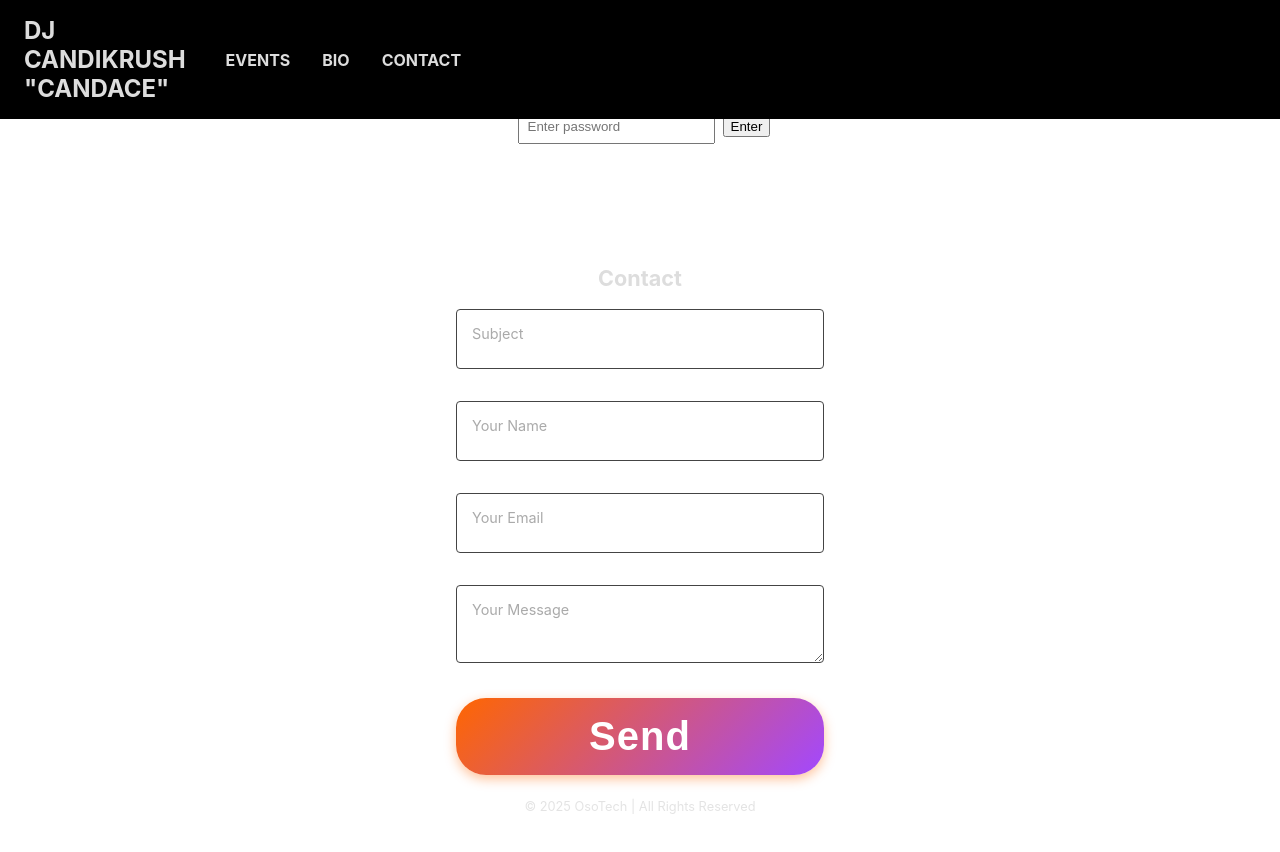
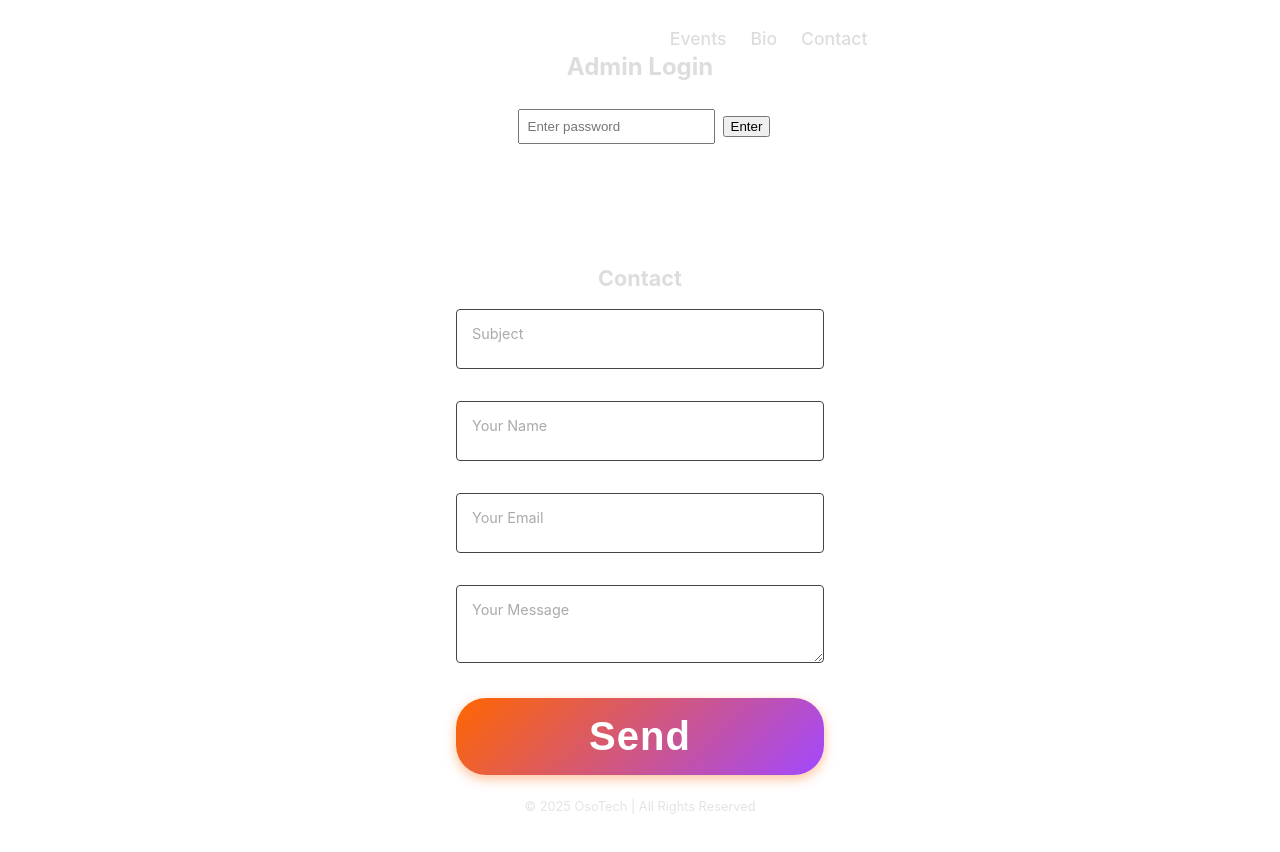
Before and after one commit to Jeff-Shango/Dj-CandiKrush, a React (Create React App) app: page /admin in a window 1280 px wide. Shown: the top 852 px of the page. Built offline with nearby package versions, Linux system fonts and the light colour scheme; grey boxes are pictures that could not be loaded; what @sanity/vision, sanity would draw is missing.

Commit message:
updating landing page styling and navbar

```diff
--- a/src/pages/LandingPage.jsx
+++ b/src/pages/LandingPage.jsx
@@ -34,15 +34,15 @@ const LandingPage = () => {
     <>
       <div className="landing-page">
         {/* Event Slider */}
-        <div
-  className="event-slider-background"
-  style={{
-    backgroundImage: events.length
-      ? `url(${events[currentIndex]?.image})`
-      : "none",
-    }}
+        {events.length > 0 && (
+  <img
+    className="event-image"
+    src={events[currentIndex]?.image}
+    alt={events[currentIndex]?.title}
     onClick={handleImageClick}
-></div>
+  />
+)}
+
 
 <div className="event-caption" onClick={handleImageClick}>
   <h2>{events[currentIndex]?.title}</h2>
@@ -58,14 +58,15 @@ const LandingPage = () => {
 <div className="floating-player">
   <iframe
     title="MixCloud"
+
     width="100%"
     height="60"
     src="https://www.mixcloud.com/widget/iframe/?hide_cover=1&mini=1&feed=%2FDjCandikrush%2F"
     frameBorder="0"
     allow="autoplay"
   ></iframe>
+</div>
 
-    </div>
 
 
 
@@ -110,7 +111,7 @@ const LandingPage = () => {
               >
                 ✕
               </button>
-              <h2>Full Bio</h2>
+              <h2>Bio</h2>
               <p>
                 DJ Candikrush began her career at the tender age of 12 being
                 inspired and trained by legends like Grand Wizard Theodore and
--- a/src/styles/App.css
+++ b/src/styles/App.css
@@ -26,6 +26,9 @@
 }
 
 html, body {
+  overflow-x: hidden;
+  margin: 0;
+  padding:0;
   overflow-x: hidden;
 }
 
--- a/src/styles/LandingPage.css
+++ b/src/styles/LandingPage.css
@@ -20,7 +20,7 @@ padding: var(--space-md) var(--space-sm);
   max-width: 1000px;         /* Keeps it from stretching too wide on desktops */
   margin: 0 auto;            /* ✨ Centers it horizontally */
   min-height: 60vh;
-  background-size: cover;
+  background-size: contain;
   background-position: center;
   background-repeat: no-repeat;
   cursor: pointer;
@@ -121,15 +121,17 @@ display: flex;
 
 .event-image {
   width: 100%;
-max-width: 900px; /* ← was 600px */
+  max-width: 1000px;
   height: auto;
   display: block;
   margin: 0 auto;
-border-radius: var(--space-xs);
-box-shadow: 0 4px 10px rgba(0, 0, 0, 0.3);
+  border-radius: 20px;
+  box-shadow: 0 0 20px rgba(0, 0, 0, 0.4);
+  object-fit: contain;
   cursor: pointer;
   transition: filter 0.3s ease;
 }
+
 
 @media (max-width: 768px) {
 .event-image {
@@ -215,6 +217,28 @@ display: block;
 
 .short-bio-mobile {
 display: none;
+position: relative;
+}
+
+.short-bio-mobile::after {
+  content: "";
+  position: absolute;
+  bottom: 0;
+  left: 0;
+  right: 0;
+  height: 2rem;
+  background: linear-gradient(to top, var(--primary-color), transparent);
+  pointer-events: none;
+}
+
+.short-bio-mobile p {
+  display: -webkit-box;
+  -webkit-line-clamp: 3; /* or 2 if you want it tighter */
+  line-clamp: 3;
+  -webkit-box-orient: vertical;
+  overflow: hidden;
+  text-overflow: ellipsis;
+  max-height: 5.4em; /* fallback for non-webkit */
 }
 
 /* Show mobile version only on tablets and smaller */
@@ -244,6 +268,54 @@ transition: color 0.3s ease;
 color: var(--secondary-color);
 }
 
+.full-bio-overlay {
+  position: fixed;
+  top: 0;
+  left: 0;
+  z-index: 9999;
+  width: 100%;
+  height: 100%;
+  background: rgba(0, 0, 0, 0.95); /* or use var(--primary-color) if you want */
+  display: flex;
+  justify-content: center;
+  align-items: center;
+  overflow: auto; /* allows the content to scroll inside */
+  padding: var(--space-md);
+  backdrop-filter: blur(3px); /* optional for depth */
+}
+
+.full-bio-content {
+  background: var(--primary-color);
+  color: var(--text-color);
+  padding: var(--space-lg);
+  border-radius: 16px;
+  box-shadow: 0 0 30px rgba(0, 0, 0, 0.7);
+  max-width: 700px;
+  width: 100%;
+  max-height: 90vh;
+  overflow-y: auto;
+  position: relative;
+  text-align: left;
+}
+
+.close-btn {
+  position: absolute;
+  top: 1rem;
+  right: 1rem;
+  font-size: 2rem;
+  background: none;
+  border: none;
+  color: var(--highlight-color);
+  cursor: pointer;
+  z-index: 1;
+  transition: color 0.3s ease;
+}
+
+.close-btn:hover {
+  color: var(--accent-color);
+}
+
+
 
 
 /* 🎧 Music Player */
@@ -261,15 +333,31 @@ text-align: center;
   width: 100%;
   max-width: 350px;
   z-index: 999;
-  border-radius: var(--space-xs);
-  box-shadow: 0 0 20px rgba(0, 0, 0, 0.4);
+  border-radius: 100px;
+  /* border-radius: var(--space-xs); */
+  box-shadow: 0 0 20px rgba(255, 94, 194, 0.4); /* brighter glow */
   background: black;
   overflow: hidden;
+  transition: all 0.3s ease;
 }
 
 .floating-player iframe {
   width: 100%;
-  height: 60px; /* Match the iframe's height attribute */
+  height: 60px;
+  border-radius: 10px;
+}
+
+
+@keyframes pulse-outline {
+  0% {
+    box-shadow: 0 0 10px rgba(255, 94, 194, 0.2);
+  }
+  50% {
+    box-shadow: 0 0 20px rgba(255, 94, 194, 0.6);
+  }
+  100% {
+    box-shadow: 0 0 10px rgba(255, 94, 194, 0.2);
+  }
 }
 
 
@@ -280,7 +368,10 @@ text-align: center;
     position: static;
     width: 100%;
     margin-top: var(--space-md);
-  box-shadow: none;
+    margin-left: auto;
+    margin-right: auto;
+    box-shadow: 0 4px 10px rgba(255, 94, 194, 0.2); /* slight glow on mobile */
     border-radius: 0;
+    max-width: 600px;
   }
 }
--- a/src/styles/Navbar.css
+++ b/src/styles/Navbar.css
@@ -1,144 +1,118 @@
-/* 🎛 Navbar Base */
+/* styles/Navbar.css */
+
 .navbar {
   width: 100%;
-  background-color: #000;
-  padding: 1rem 1.5rem;
   position: fixed;
   top: 0;
-  left: 0;
   z-index: 1000;
-  transition: background 0.3s ease-in-out, box-shadow 0.3s ease-in-out;
+  /* background-color: var(--primary-color); */
+  background-color: transparent;
+  margin: 0 auto;
+  padding: 0.75rem 1rem;
+  transition: background-color 0.3s ease, box-shadow 0.3s ease;
+  box-shadow: none;
 }
 
-/* 🌫 Scroll Effect */
 .navbar.scrolled {
-  background: rgba(0, 0, 0, 0.85);
-  box-shadow: 0 4px 10px rgba(255, 0, 127, 0.5);
-  backdrop-filter: blur(6px);
+  box-shadow: 0 2px 5px rgba(0, 0, 0, 0.3);
 }
 
-/* 🧱 Layout */
 .navbar-container {
   display: flex;
   justify-content: space-between;
   align-items: center;
-  max-width: 20rem ;
-  position: relative;
 }
 
-/* 🖋 Logo */
 .logo-and-toggle {
   display: flex;
   align-items: center;
-  justify-content: space-between;
-  width: 100%;
-  gap: 1rem;
+  gap: 0.75rem;
+}
+
+.navbar-logo {
+  display: flex;
+  align-items: center;
+  text-decoration: none;
+}
+
+.logo-text {
+  font-weight: bold;
+  color: var(--accent-color);
+  font-size: 1.1rem;
+  display: none; /* Hidden on mobile */
 }
 
 .logo-image {
-  height: 36px;
+  height: 55px;
   width: auto;
-  max-width: 120px;
-  object-fit: contain;
-  display: none;
+  border-radius: 50%;
 }
 
-
-.navbar-logo {
-  font-size: 1.5rem;
-  font-weight: bold;
-  text-decoration: none;
-  color: var(--primary-color);
-  transition: color 0.3s ease;
-}
-
-.navbar-logo:hover {
-  color: var(--secondary-color);
-  text-shadow: 0 0 6px var(--secondary-color);
-}
-
-/* ☰ Hamburger */
 .menu-btn {
   background: none;
   border: none;
-  font-size: 2rem;
-  color: var(--text-color);
+  color: var(--accent-color);
+  font-size: 3.8rem;
   cursor: pointer;
+  padding: 0.25rem;
+}
+
+/* Navigation Links */
+.nav-links {
   display: none;
+  flex-direction: column;
+  position: absolute;
+  top: 100%;
+  right: 0;
+  background-color: var(--primary-color);
+  width: 100%;
+  text-align: center;
+  border-top: 1px solid var(--highlight-color);
+  transition: max-height 0.3s ease;
+  overflow: hidden;
   z-index: 999;
 }
 
-/* 🔗 Nav Links - Desktop Default */
-.nav-links {
+.nav-links.active {
   display: flex;
+}
+
+.nav-links li {
+  padding: 1rem 0;
   list-style: none;
-  gap: 2rem;
 }
 
 .nav-links a {
   color: var(--text-color);
   text-decoration: none;
-  font-weight: bold;
-  text-transform: uppercase;
-  transition: 0.3s ease;
-  position: relative;
-}
-
-.nav-links a::after {
-  content: "";
-  position: absolute;
-  bottom: -3px;
-  left: 50%;
-  width: 0;
-  height: 2px;
-  background: var(--primary-color);
-  transition: width 0.3s ease, left 0.3s ease;
-}
-
-.nav-links a:hover::after {
-  width: 100%;
-  left: 0;
+  font-size: 1.1rem;
+  font-weight: 500;
 }
 
 .nav-links a:hover {
-  color: var(--primary-color);
-  text-shadow: 0 0 4px var(--primary-color);
+  color: var(--highlight-color);
 }
 
-/* 📱 Mobile Layout */
-@media (max-width: 768px) {
-  .logo-image {
+/* Desktop View */
+@media (min-width: 768px) {
+  .logo-text {
     display: block;
   }
-  .logo-text {
+
+  .menu-btn {
     display: none;
   }
 
-  .menu-btn {
-    display: block;
-    position: relative;
-    z-index: 1001;
-  }
-
   .nav-links {
-    position: absolute;
-    top: 100%;
-    left: 0;
-    width: 100%;
-    background-color: #111;
-    flex-direction: column;
-    display: none;
-    padding: 1rem;
-    gap: 1rem;
-    z-index: 1000;
-  }
-
-  .nav-links.active {
-    display: flex;
+    display: flex !important;
+    position: static;
+    flex-direction: row;
+    gap: 1.5rem;
+    border-top: none;
+    background: none;
   }
 
   .nav-links li {
-    text-align: right;
+    padding: 0;
   }
-
 }
```
Lines whose indentation alone changed are shown as unchanged.
